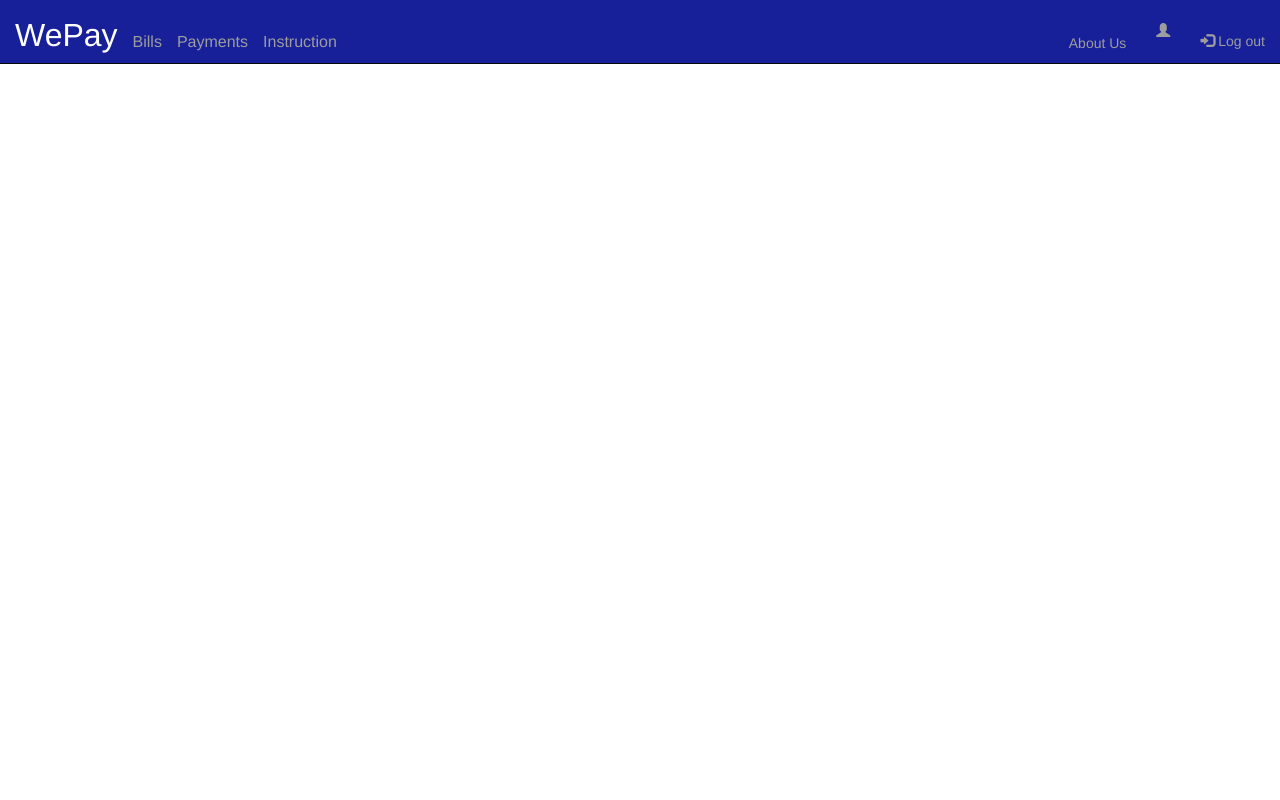
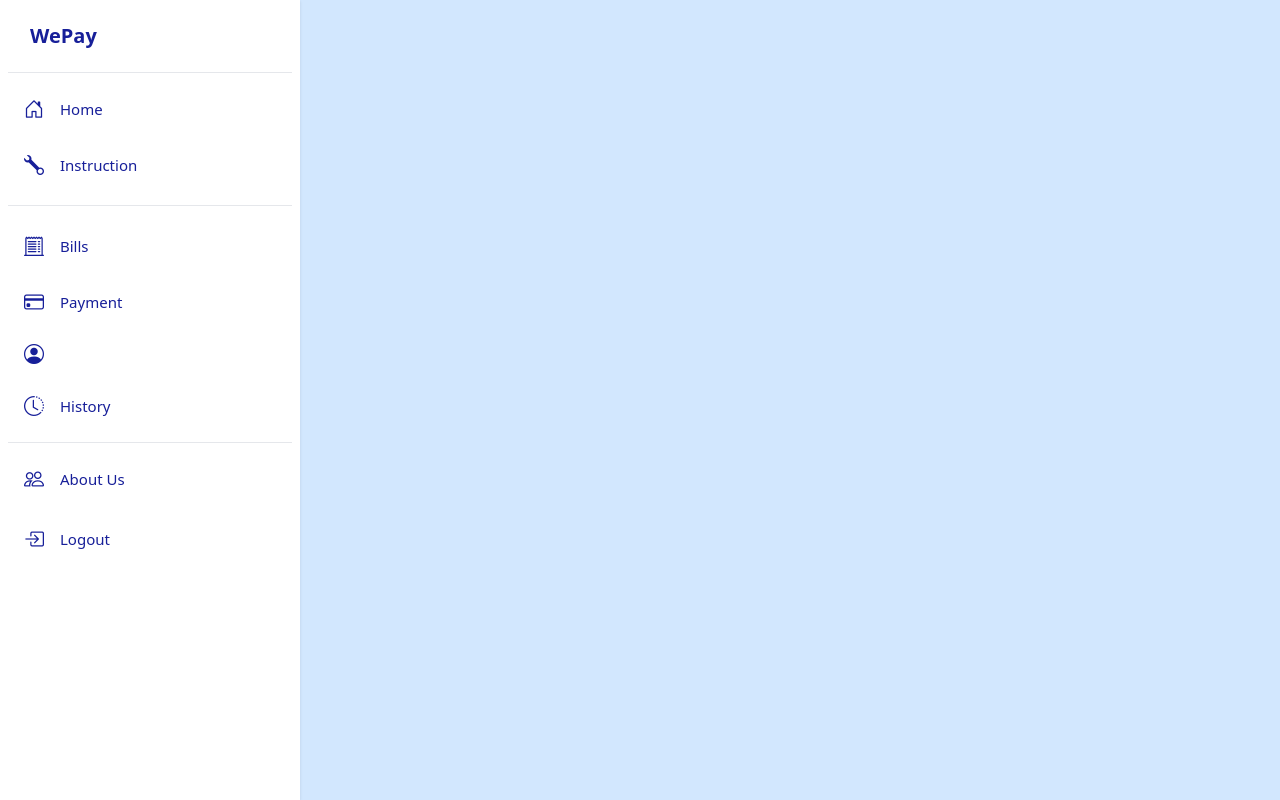
Before and after one commit to WePays/WePay, a Django app: template templates/Wepay/bill.html in a window 1280 px wide. Run offline with Django 4.2, Linux system fonts and the light colour scheme; the template is opened without the code that fills it, so the values that code supplies are empty; some libraries are stand-ins or nearby versions.

Commit message:
base complete :)

```diff
--- a/mysite/settings.py
+++ b/mysite/settings.py
@@ -189,3 +189,4 @@ INTERNAL_IPS = [
 ]
 
 NPM_BIN_PATH = r"C:\Program Files\nodejs\npm.cmd"
+NPM_BIN_PATH = "/usr/local/bin/npm"
--- a/templates/Wepay/base_wepay.html
+++ b/templates/Wepay/base_wepay.html
@@ -1,36 +1,104 @@
 {% load tailwind_tags %}
-<html>
+<html lang="en">
 
 	<head>
 		{% tailwind_css %}
 		<title>{% block head_title %} WePay {% endblock head_title%}</title>
-		<meta charset="utf-8">
-		<meta name="viewport" content="width=device-width, initial-scale=1">
-		<link rel="stylesheet" href="https://maxcdn.bootstrapcdn.com/bootstrap/3.4.1/css/bootstrap.min.css">
-		<script src="https://ajax.googleapis.com/ajax/libs/jquery/3.6.0/jquery.min.js"></script>
-		<script src="https://maxcdn.bootstrapcdn.com/bootstrap/3.4.1/js/bootstrap.min.js"></script>
+		<meta charset="UTF-8">
+		<meta http-equiv="X-UA-Compatible" content="IE=edge">
+		<meta name="viewport" content="width=device-width, initial-scale=1.0">
+		<title>sidebar</title>
+		<script src="https://cdn.tailwindcss.com"></script>
+		<!-- <script src="./tailwind3.js"></script> -->
+		<link href="https://fonts.googleapis.com/css2?family=Poppins:wght@200;300;400;500;600;800&display=swap"
+		  rel="stylesheet">
+		<link rel="stylesheet" href="https://cdn.jsdelivr.net/npm/bootstrap-icons@1.7.2/font/bootstrap-icons.css">
 		{% block extra_head %}{% endblock extra_head %}
-	  </head>
+	</head>
 
-	  <body style="margin-top: 30;">
-	  <nav class="navbar navbar-inverse navbar-fixed-top" style="background-color: #171f99; height: 8%;;">
-		<div class="container-fluid">
-		  <div class="navbar-header">
-			<a class="navbar-brand" style="font-size:xx-large; color: white; margin-top: 3%;" href="/bill"> WePay </a>
-			<a class="navbar-brand" style="font-size: medium; margin-top: 5%;" href="/bill">Bills</a>
-			<a class="navbar-brand" style="font-size: medium; margin-top: 5%;" href="/payment">Payments</a>
-			<a class="navbar-brand" style="font-size: medium; margin-top: 5%;" href="/instruction">Instruction</a>
+
+	<body class="bg-[#D2E7FE]">
+		<span class="absolute text-white text-4xl top-5 left-4 cursor-pointer" onclick="Openbar()">
+		  <i class="bi bi-filter-left px-2 bg-gray-900 rounded-md"></i>
+		</span>
+		<div class="sidebar fixed top-0 bottom-0 lg:left-0 left-[-300px] duration-1000
+		  p-2 w-[300px] overflow-y-auto text-center bg-white shadow h-screen">
+		  <div class="text-[#171f99] text-xl">
+			<div class="p-2.5 mt-1 flex items-center rounded-md ">
+			  <!-- <i class="logo"></i> -->
+			  <h1 class="text-[30px]  ml-3 text-xl text-[#171f99] font-bold"><a href="/bill">WePay</a></h1>
+			  <i class="bi bi-x ml-20 cursor-pointer lg:hidden" onclick="Openbar()"></i>
+			</div>
+
+			<hr class="my-3 text-[#171f99]">
+
+
+			  <!-- <div class="p-2.5 mt-3 flex items-center rounded-md
+			  px-4 duration-300 cursor-pointer  bg-gray-700">
+				<i class="bi bi-search text-sm"></i>
+				<input class="text-[15px] ml-4 w-full bg-transparent focus:outline-none" placeholder="Serach" />
+			  </div> -->
+
+			  <div class="p-2.5 mt-2 flex items-center rounded-md px-4 duration-300 cursor-pointer  hover:bg-gray-200">
+				<i class="bi bi-house-door"></i>
+				<span class="text-[15px] ml-4 text-[#171f99]"><a href="/bill">Home</a></span>
+			  </div>
+			  <div class="p-2.5 mt-2 flex items-center rounded-md px-4 duration-300 cursor-pointer  hover:bg-gray-200">
+				<i class="bi bi-wrench"></i>
+				<span class="text-[15px] ml-4 text-[#171f99]"><a href="/instruction">Instruction</a></span>
+			  </div>
+			  <hr class="my-4 text-gray-600">
+			  <div class="p-2.5 mt-2 flex items-center rounded-md px-4 duration-300 cursor-pointer  hover:bg-gray-200">
+				<i class="bi bi-receipt-cutoff"></i>
+				<span class="text-[15px] ml-4 text-[#171f99]"><a href="/bill">Bills</a></span>
+			  </div>
+
+			  <div class="p-2.5 mt-2 flex items-center rounded-md px-4 duration-300 cursor-pointer  hover:bg-gray-200">
+				<i class="bi bi-credit-card"></i>
+				<span class="text-[15px] ml-4 text-[#171f99]"><a href="/payment">Payment</a></span>
+			  </div>
+
+			  <div class="p-2.5 mt-2 flex items-center rounded-md px-4 duration-300 cursor-pointer  hover:bg-gray-200">
+				<i class="bi bi-person-circle"></i>
+				<span class="text-[15px] ml-4 text-[#171f99]"><a href="/user-profile">{{user.username}}</a></span>
+				<span class="text-sm rotate-180" id="arrow"></span>
+			  </div>
+
+			  <div class="p-2.5 mt-2 flex items-center rounded-md px-4 duration-300 cursor-pointer  hover:bg-gray-200">
+				<i class="bi bi-clock-history"></i>
+				<span class="text-[15px] ml-4 text-[#171f99]"><a href="/history">History</a></span>
+				<span class="text-sm rotate-180" id="arrow"></span>
+			  </div>
+
+			  <hr class="my-3 text-[#171f99]">
+
+			  <div class="p-2.5 mt-3 flex items-center rounded-md px-4 duration-300 cursor-pointer  hover:bg-gray-200">
+				<i class="bi bi-people"></i>
+				<span class="text-[15px] ml-4 text-[#171f99]"><a href="/about">About Us</a></span>
+			  </div>
+
+			  <div class="p-2.5 mt-3 flex items-center rounded-md px-4 duration-300 cursor-pointer  hover:bg-gray-200">
+				<i class="bi bi-box-arrow-in-right"></i>
+				<span class="text-[15px] ml-4 text-[#171f99]"><a href="{% url 'account_logout' %}">Logout</a></span>
+			  </div>
+
+			</div>
 		  </div>
-		  <ul class="nav navbar-nav navbar-right">
-			<li><a class="about-us" style="margin-top: 20%;" href="/about/">About Us</a></li>
-			<li><a class="about-us" style="margin-top: 15%;" href="/user-profile/"><span class="glyphicon glyphicon-user"></span>{{user.username}}</a></li>
-			<li><a class="about-us" style="margin-top: 17%;" href="{% url 'account_logout' %}"><span class="glyphicon glyphicon-log-in"></span> Log out</a></li>
-		  </ul>
 		</div>
-	</nav>
-	&nbsp;&nbsp;&nbsp;&nbsp;&nbsp;&nbsp;&nbsp;&nbsp;&nbsp;&nbsp;&nbsp;&nbsp;
+
+		<script>
+		  function dropDown() {
+			document.querySelector('#submenu').classList.toggle('hidden')
+			document.querySelector('#arrow').classList.toggle('rotate-0')
+		  }
+		  dropDown()
+
+		  function Openbar() {
+			document.querySelector('.sidebar').classList.toggle('left-[-300px]')
+		  }
+		</script>
+	  </body>
 	{% block body %}
 	{% endblock %}
-</body>
 
 </html>
```
Also changed, not shown: theme/static_src/tailwind.config.js (+45 -1 lines).
